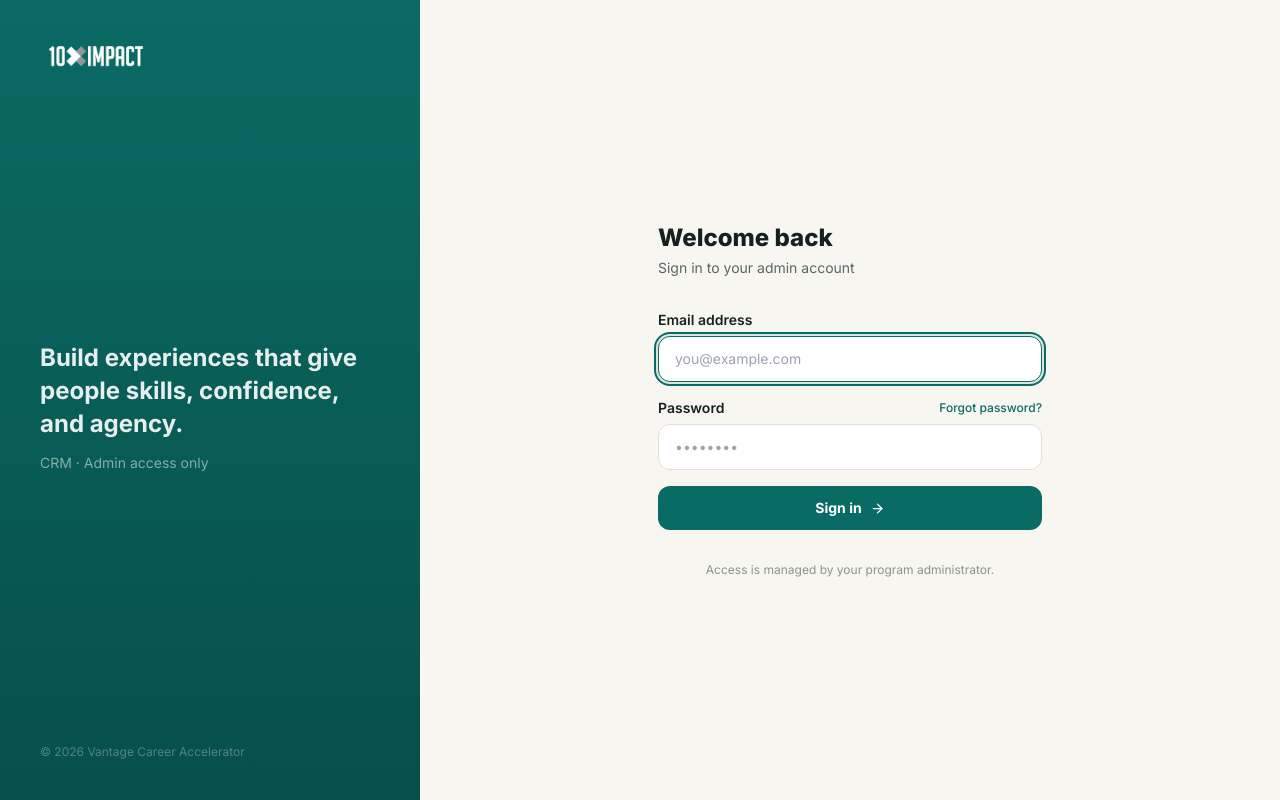
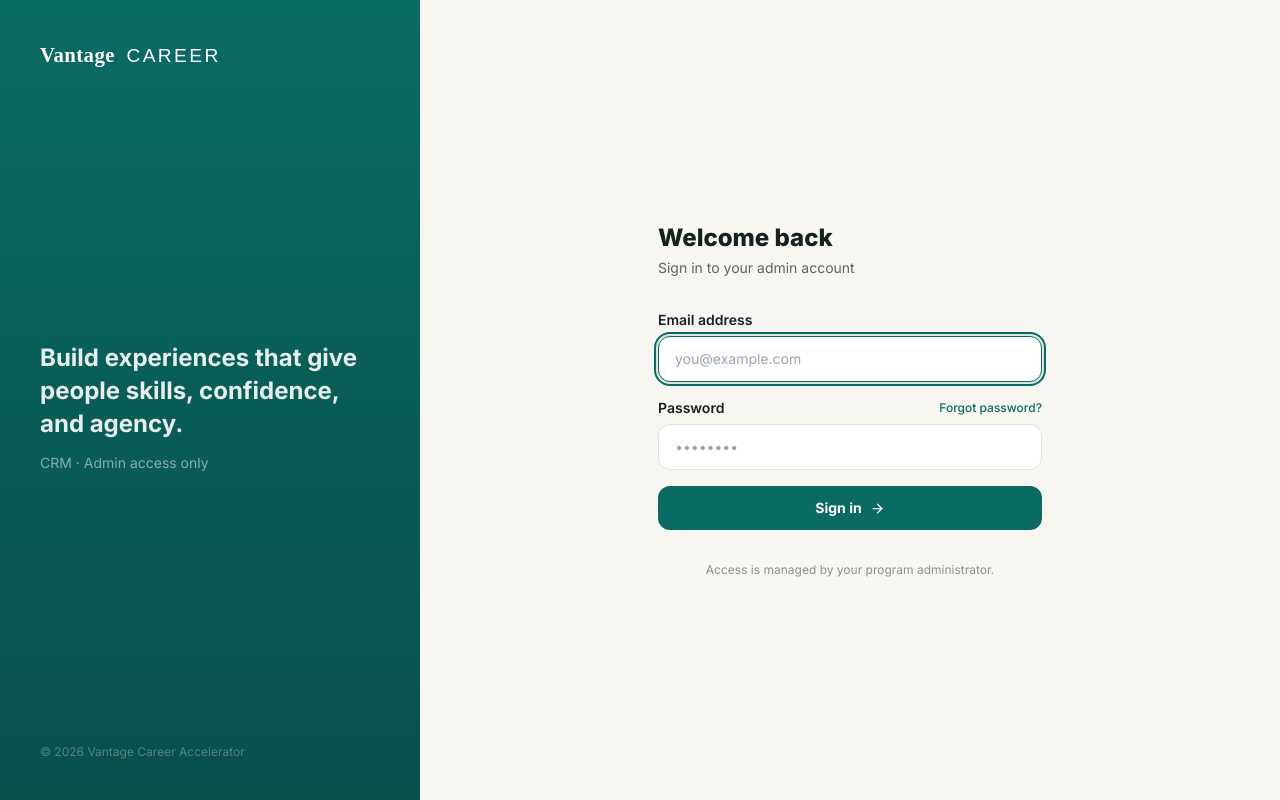
Before and after one commit to andersh1/career-accelerator-crm, a Next.js app: page /login in a window 1280 px wide. Built offline with nearby package versions, Linux system fonts and the light colour scheme.

Commit message:
Swap 10X logo for Vantage Career text wordmark placeholder

```diff
--- a/src/app/forgot-password/page.tsx
+++ b/src/app/forgot-password/page.tsx
@@ -33,7 +33,7 @@ export default function ForgotPasswordPage() {
         <div className="mb-8">
           <div className="mb-8 inline-flex flex-col items-start gap-1">
             <div style={{ background: "#0a6b64", borderRadius: 8, padding: "7px 12px", display: "inline-flex", alignItems: "center" }}>
-              <img src="/10ximpact-logo.webp" alt="Vantage Career" style={{ height: 26, display: "block" }} />
+              <img src="/vantage-logo.svg" alt="Vantage Career" style={{ height: 26, display: "block" }} />
             </div>
             <span style={{ fontSize: 10, fontWeight: 700, color: "#0a6b64", letterSpacing: "0.8px", paddingLeft: 2, textTransform: "uppercase" }}>
               Career Accelerator
--- a/src/app/login/page.tsx
+++ b/src/app/login/page.tsx
@@ -41,7 +41,7 @@ export default function LoginPage() {
         style={{ background: "linear-gradient(180deg, #0a6b64 0%, #084f4a 100%)" }}
       >
         <div>
-          <img src="/10ximpact-logo.webp" alt="Vantage Career" className="h-8 w-auto object-contain" />
+          <img src="/vantage-logo.svg" alt="Vantage Career" className="h-8 w-auto object-contain" />
         </div>
         <div>
           <p className="text-white/90 text-2xl font-bold leading-snug mb-3">
@@ -63,7 +63,7 @@ export default function LoginPage() {
           {/* Mobile logo */}
           <div className="lg:hidden mb-8 flex flex-col items-center gap-1">
             <div style={{ background: "#0a6b64", borderRadius: 8, padding: "7px 12px", display: "inline-flex", alignItems: "center" }}>
-              <img src="/10ximpact-logo.webp" alt="Vantage Career" style={{ height: 26, display: "block" }} />
+              <img src="/vantage-logo.svg" alt="Vantage Career" style={{ height: 26, display: "block" }} />
             </div>
             <span style={{ fontSize: 10, fontWeight: 700, color: "#0a6b64", letterSpacing: "0.8px", textTransform: "uppercase" }}>
               Career Accelerator
--- a/src/app/reset-password/page.tsx
+++ b/src/app/reset-password/page.tsx
@@ -101,7 +101,7 @@ export default function ResetPasswordPage() {
   return (
     <div className="min-h-screen flex items-center justify-center p-6" style={{ background: "#f8f6f1" }}>
       <div className="w-full max-w-sm">
-        <img src="/10ximpact-logo.webp" alt="Vantage Career" className="h-7 w-auto object-contain mb-8" />
+        <img src="/vantage-logo.svg" alt="Vantage Career" className="h-7 w-auto object-contain mb-8" />
         <h1 className="text-2xl font-extrabold mb-1" style={{ color: "#14211f" }}>Set new password</h1>
         <p className="text-sm mb-8" style={{ color: "#5a6663" }}>Choose a new password for your CRM account.</p>
         <Suspense fallback={<p className="text-sm" style={{ color: "#5a6663" }}>Loading…</p>}>
--- a/src/components/layout/AppShell.tsx
+++ b/src/components/layout/AppShell.tsx
@@ -63,7 +63,7 @@ export default function AppShell({ children }: { children: React.ReactNode }) {
     <div className="flex flex-col h-full">
       {/* Brand */}
       <div className="px-6 pt-6 pb-5">
-        <img src="/10ximpact-logo.webp" alt="Vantage Career" className="h-7 w-auto object-contain" />
+        <img src="/vantage-logo.svg" alt="Vantage Career" className="h-7 w-auto object-contain" />
       </div>
 
       {/* User chip */}
@@ -231,7 +231,7 @@ export default function AppShell({ children }: { children: React.ReactNode }) {
           <button onClick={() => setOpen(!open)} className="p-1.5 rounded-lg transition-colors" style={{ color: "#5a6663" }}>
             {open ? <X className="w-5 h-5" /> : <Menu className="w-5 h-5" />}
           </button>
-          <img src="/10ximpact-logo.webp" alt="Vantage Career" className="h-6 w-auto object-contain" />
+          <img src="/vantage-logo.svg" alt="Vantage Career" className="h-6 w-auto object-contain" />
         </header>
         <main className="flex-1 overflow-y-auto scrollbar-thin">
           {children}
```
Also changed, not shown: public/vantage-logo.svg (added).
